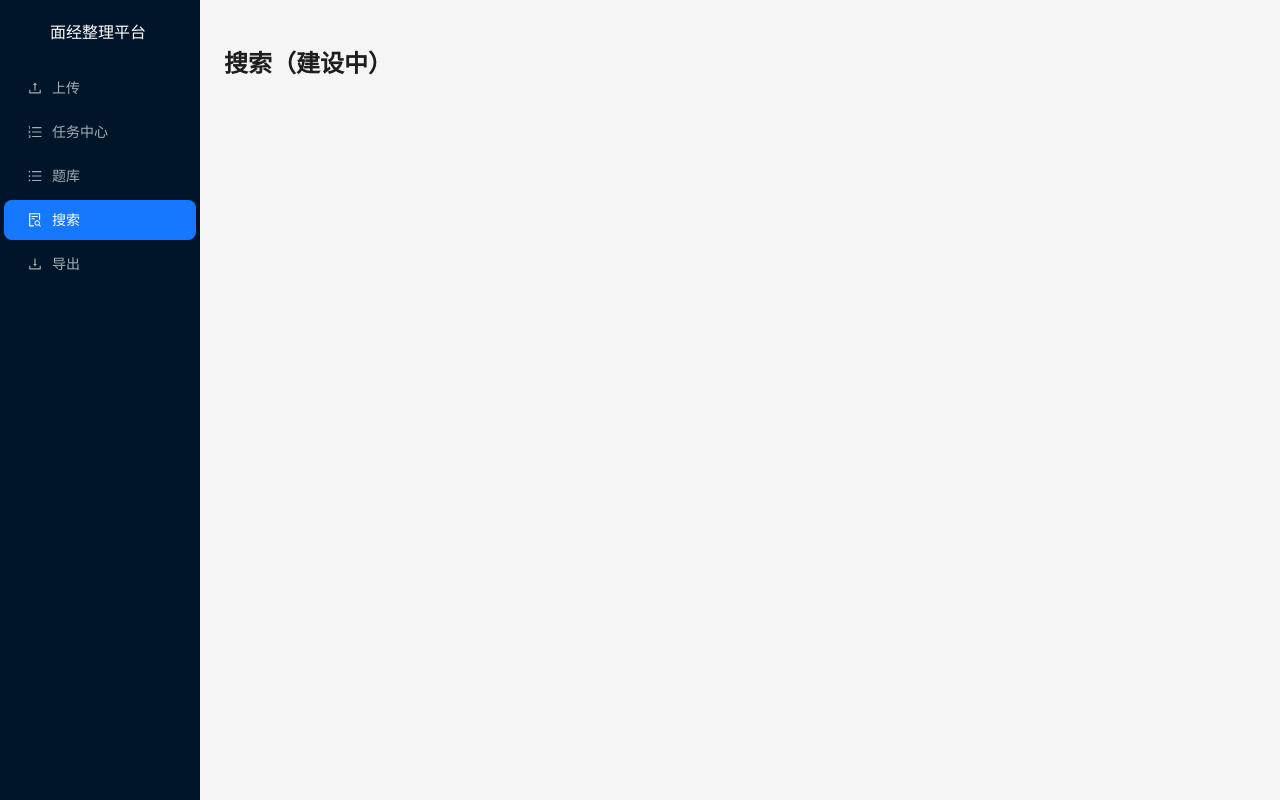
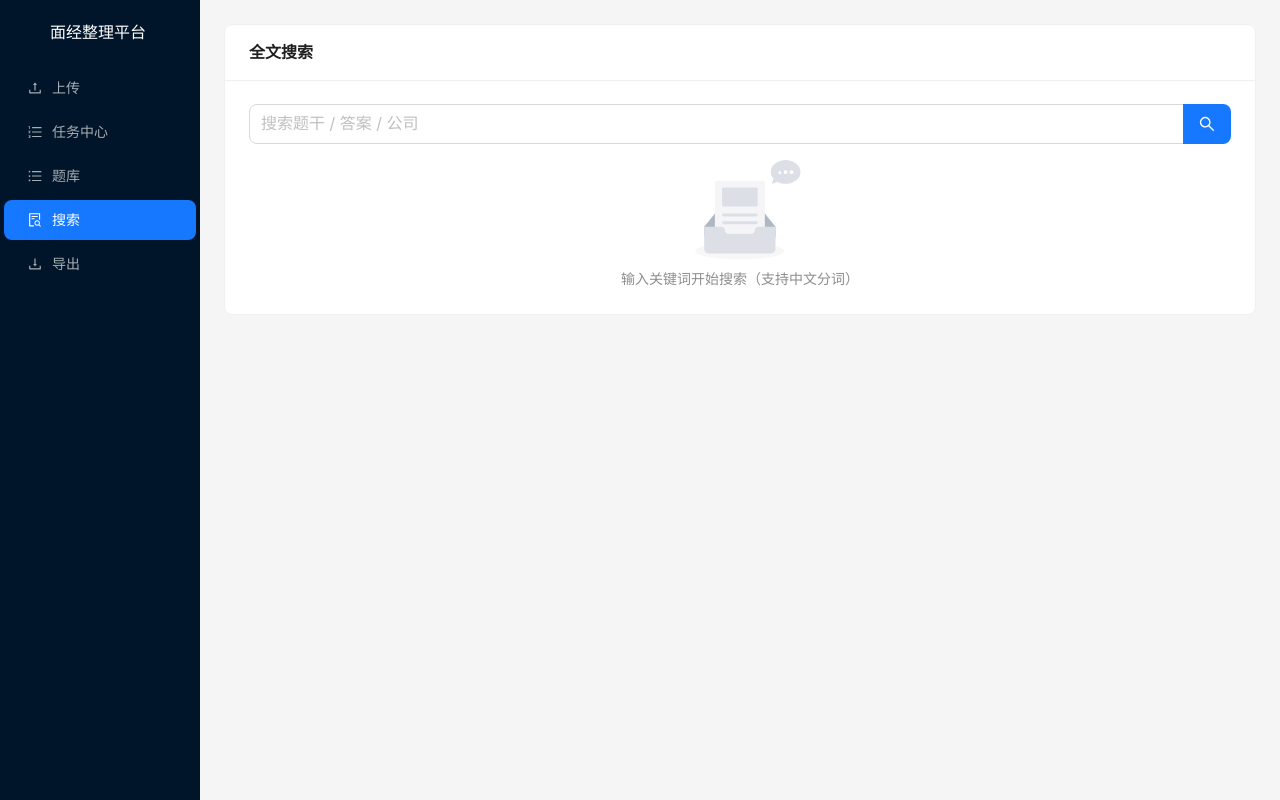
Before and after one commit to pangpangquan/findAnswers-platform, a React (Vite) app in the folder frontend/: page /search in a window 1280 px wide. Built offline with nearby package versions, Linux system fonts and the light colour scheme.

Commit message:
feat(frontend): search page with highlighted results

```diff
--- a/frontend/src/pages/SearchPage.tsx
+++ b/frontend/src/pages/SearchPage.tsx
@@ -1,5 +1,69 @@
-import { Typography } from 'antd'
+import { useQuery } from '@tanstack/react-query'
+import { Card, Empty, Input, List, Space, Tag, Typography } from 'antd'
+import { useState } from 'react'
+import { useNavigate } from 'react-router-dom'
+import { searchQuestions } from '../api/client'
+import { ANSWER_SOURCE_META, QUESTION_TYPE_LABELS } from '../constants'
 
 export default function SearchPage() {
-  return <Typography.Title level={3}>搜索（建设中）</Typography.Title>
+  const [input, setInput] = useState('')
+  const [submitted, setSubmitted] = useState('')
+  const navigate = useNavigate()
+
+  const { data, isFetching } = useQuery({
+    queryKey: ['search', submitted],
+    queryFn: () => searchQuestions(submitted),
+    enabled: submitted.trim().length > 0,
+  })
+
+  return (
+    <Card title="全文搜索">
+      <form
+        onSubmit={(e) => {
+          e.preventDefault()
+          setSubmitted(input.trim())
+        }}
+      >
+        <Input.Search
+          enterButton
+          size="large"
+          placeholder="搜索题干 / 答案 / 公司"
+          value={input}
+          onChange={(e) => setInput(e.target.value)}
+          loading={isFetching}
+        />
+      </form>
+      <div style={{ marginTop: 16 }}>
+        {!submitted.trim() ? (
+          <Empty description="输入关键词开始搜索（支持中文分词）" />
+        ) : (
+          <List
+            dataSource={data ?? []}
+            locale={{ emptyText: '没有匹配的题目' }}
+            renderItem={(item) => (
+              <List.Item
+                style={{ cursor: 'pointer' }}
+                data-result-id={item.id}
+                onClick={() => navigate(`/questions/${item.id}`)}
+              >
+                <List.Item.Meta
+                  title={<span dangerouslySetInnerHTML={{ __html: item.headline }} />}
+                  description={
+                    <Space wrap>
+                      <Tag>{QUESTION_TYPE_LABELS[item.question_type]}</Tag>
+                      {item.company && <Tag>{item.company}</Tag>}
+                      <Tag color={ANSWER_SOURCE_META[item.answer_source].color}>
+                        {ANSWER_SOURCE_META[item.answer_source].label}
+                      </Tag>
+                      <Typography.Text type="secondary">相关度 {item.rank.toFixed(3)}</Typography.Text>
+                    </Space>
+                  }
+                />
+              </List.Item>
+            )}
+          />
+        )}
+      </div>
+    </Card>
+  )
 }
```
Also changed, not shown: 1 other file (tests, documents, lock files or other folders).
